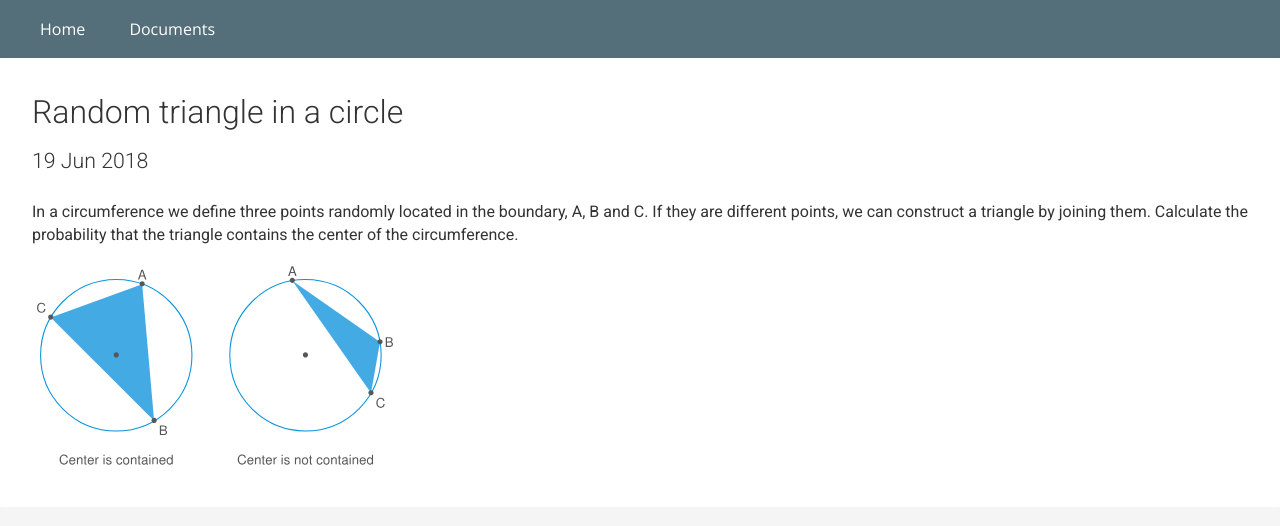
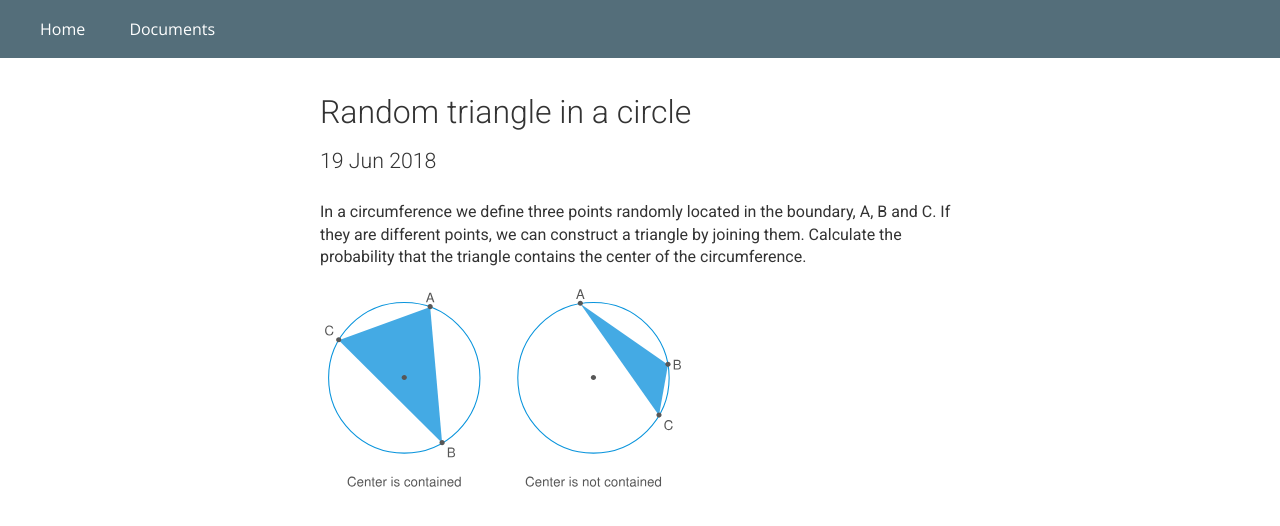
Before and after one commit to guillermobox/guillermobox.github.io, a Jekyll site: the page built from _docs/circle.md, in a window 1280 px wide. Shown: the top 526 px of the page. Built offline with Jekyll 4.4.1, drawn with Linux system fonts in a browser that asks for light colours.

Commit message:
Update max document width

```diff
--- a/css/document.scss
+++ b/css/document.scss
@@ -14,11 +14,11 @@ $background: #f5f5f5;
 
 // Main components of the site
 body {
-	background-color: $background;
 	font-family: 'Open Sans', sans-serif;
 	margin: 0px;
 	padding: 0px;
 	font-size: 16px;
+	min-height: 100vh;
 }
 
 header {
@@ -128,7 +128,11 @@ div.document {
 	border-radius: 2px;
 	background-color: white;
 	.content {
-		margin: 2em;
+		max-width: 40em;
+    	margin: 2em auto;
+		font-family: 'Roboto', sans-serif;
+		color: #333;
+		line-height: 1.4;
 		h1 {
 			font-family: 'Roboto', sans-serif;
 			font-weight:300;
@@ -136,9 +140,6 @@ div.document {
 		img {
 			max-width: 100%;
 		}
-		font-family: 'Roboto', sans-serif;
-		color: #333;
-		line-height: 1.4;
 	}
 }
 
```
